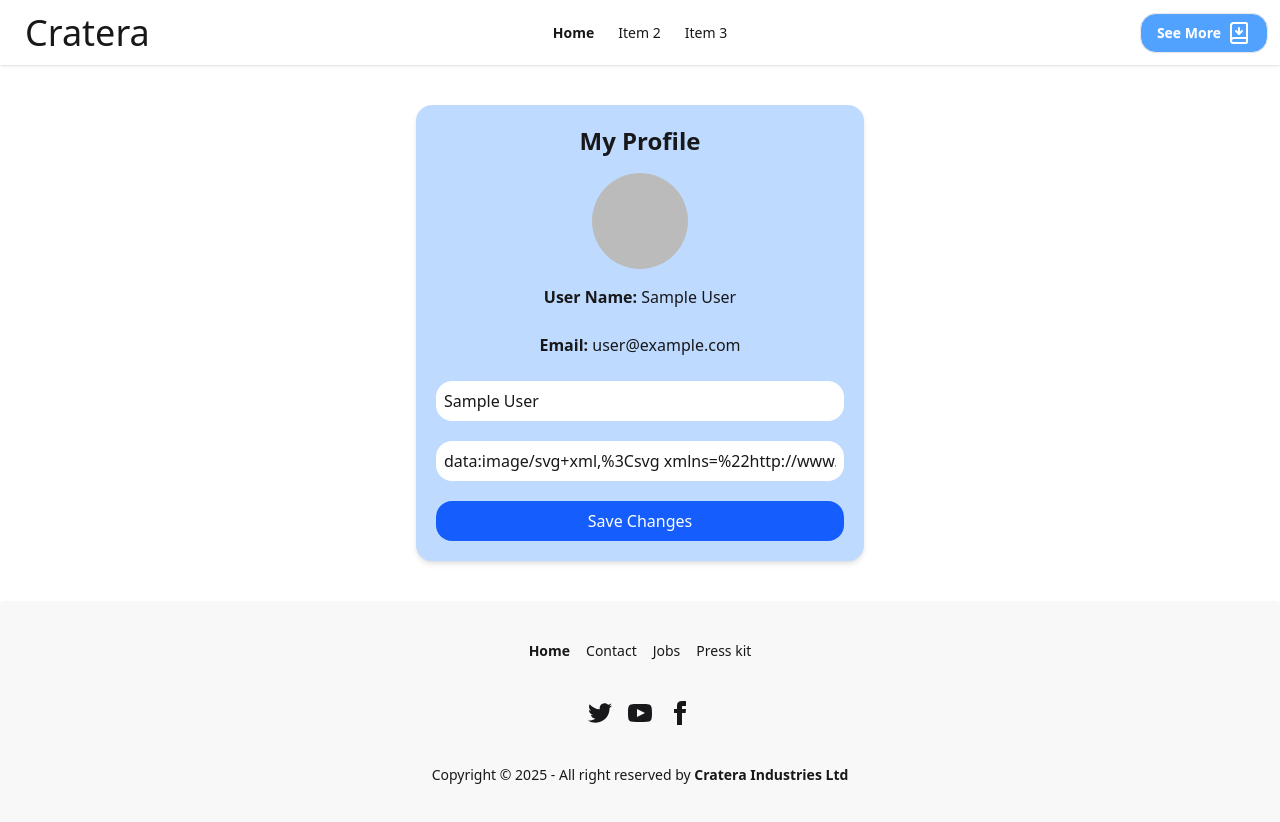
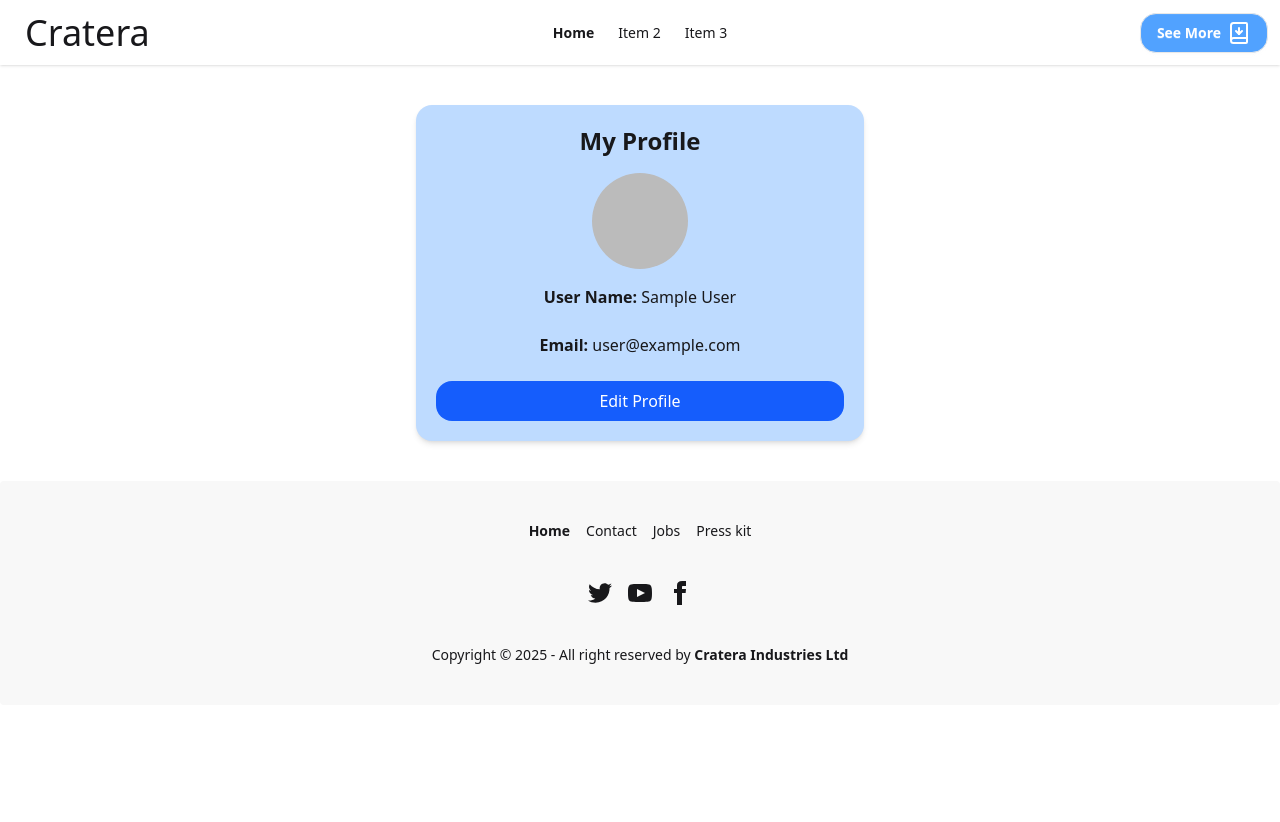
Before and after one commit to alamin-shanto/Cratera, a React (Vite) app: page /#/profile in a window 1280 px wide. Shown: the top 822 px of the page. After the commit the page ends 800 px from the top, so only its background shows below. Built offline with nearby package versions, Linux system fonts and the light colour scheme; no server answers; sample sign-in values are in the browser's storage; a web font is replaced by a local one.

Commit message:
fixed my profile section

```diff
--- a/src/Pages/Profile.jsx
+++ b/src/Pages/Profile.jsx
@@ -9,6 +9,7 @@ const Profile = () => {
   const [photoURL, setPhotoURL] = useState("");
   const [success, setSuccess] = useState("");
   const [error, setError] = useState("");
+  const [isEditing, setIsEditing] = useState(false);
   const navigate = useNavigate();
 
   useEffect(() => {
@@ -35,6 +36,7 @@ const Profile = () => {
         photoURL: photoURL,
       });
       setSuccess("Profile Updated successfully");
+      setIsEditing(false);
     } catch (err) {
       console.error("Update error", err);
       setError("Failed to update Profile");
@@ -61,6 +63,17 @@ const Profile = () => {
           <b>Email:</b> {user.email}
         </p>
 
+        {!isEditing && (
+          <button
+            onClick={() => setIsEditing(true)}
+            className="w-full bg-blue-600 rounded-2xl hover:bg-blue-700 py-2 text-white"
+          >
+            {" "}
+            Edit Profile
+          </button>
+        )}
+
+        {isEditing && (
           <form onSubmit={handleUpdate} className="space-y-5">
             <input
               type="text"
@@ -87,6 +100,7 @@ const Profile = () => {
             {success && <p className="text-green-600 text-center">{success}</p>}
             {error && <p className="text-red-500 text-center">{error}</p>}
           </form>
+        )}
       </div>
     </div>
   );
--- a/vite.config.js
+++ b/vite.config.js
@@ -6,4 +6,21 @@ import tailwindcss from "@tailwindcss/vite";
 export default defineConfig({
   base: "/",
   plugins: [react(), tailwindcss()],
+  build: {
+    rollupOptions: {
+      output: {
+        manualChunks: (id) => {
+          if (id.includes("node_modules")) {
+            if (id.includes("firebase")) {
+              return "vendor_firebase";
+            }
+            if (id.includes("react")) {
+              return "vendor_react";
+            }
+            return "vendor";
+          }
+        },
+      },
+    },
+  },
 });
```
Lines whose indentation alone changed are shown as unchanged.
